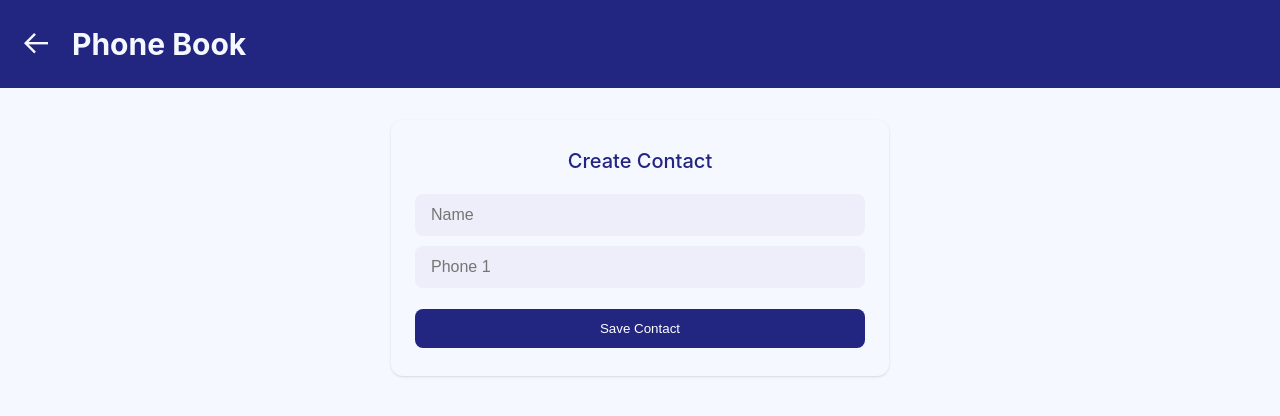
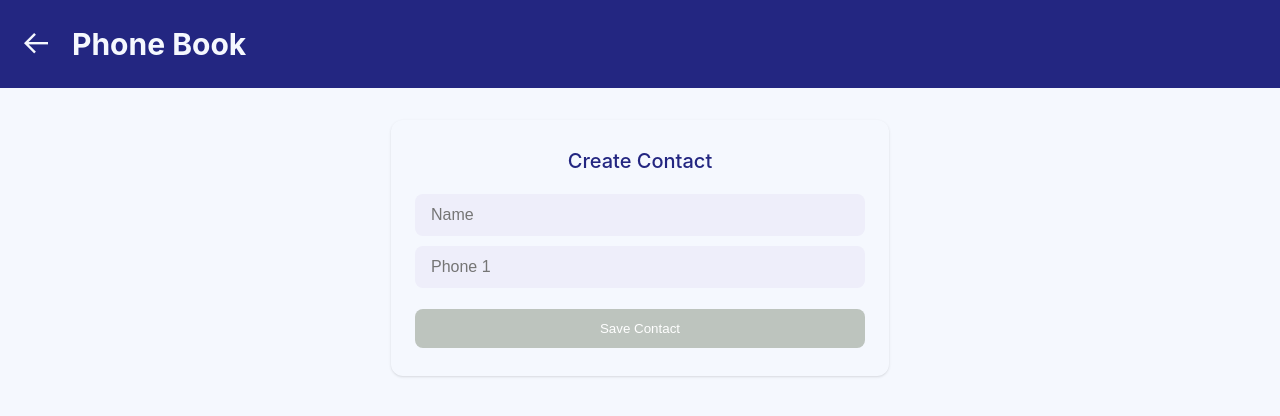
Before and after one commit to aynunnissa/kakaocall, a Next.js app: page /add-contact in a window 1280 px wide. Shown: the top 416 px of the page. Built offline with nearby package versions, Linux system fonts and the light colour scheme; no server answers.

Commit message:
feat: add loading state to forms

```diff
--- a/src/components/contact/ContactItem.tsx
+++ b/src/components/contact/ContactItem.tsx
@@ -10,10 +10,6 @@ const flexContainer = css({
   display: 'flex',
   alignItems: 'center',
   gap: theme.spacing.sm,
-});
-
-const contactContainer = css(flexContainer, {
-  justifyContent: 'space-between',
 });
 
 const gridContainer = css({
--- a/src/pages/add-contact.tsx
+++ b/src/pages/add-contact.tsx
@@ -7,39 +7,34 @@ import useInput from '@/hooks/use-input';
 import { useContact } from '@/store/context/contact-context';
 import { Types } from '@/store/action/action';
 import { useRouter } from 'next/router';
-import Link from 'next/link';
 import GET_CONTACT_LIST from '@/graphql/queries/GET_CONTACTS';
 import { theme } from '@theme';
 import Header from '@/components/layout/Header';
 import MainContainer from '@/components/layout/MainContainer';
 import Head from 'next/head';
+import SubmitButton from '@/components/shared/form/SubmitButton';
 
 const mainContainerStyle = css({
   display: 'flex',
   justifyContent: 'center',
-});
 
-const formContainerStyle = css({
+  '.contact-form': {
     width: '450px',
     maxWidth: '100%',
     marginTop: theme.spacing.lg,
     padding: `${theme.spacing.md} ${theme.spacing.lg}`,
     borderRadius: theme.shape.rounded.xl,
     boxShadow: theme.shadow.normal,
+  },
 
-  [theme.breakpoints.sm]: {
-    padding: `${theme.spacing.md} ${theme.spacing.xl}`,
-  },
-});
-
-const formTitleStyle = css({
+  '.form-title': {
     fontSize: theme.text.xl,
     fontWeight: 500,
     color: theme.palette.primary.main,
     textAlign: 'center',
-});
+  },
 
-const inputField = css({
+  '.form-input': {
     padding: `${theme.spacing.md} ${theme.spacing.lg}`,
     outline: 'none',
     border: 'none',
@@ -49,23 +44,19 @@ const inputField = css({
     margin: '5px 0px',
     boxSizing: 'border-box',
     fontSize: theme.text.md,
-});
+  },
 
-const errorTextStyle = css({
+  '.input-error': {
     color: theme.palette.error.main,
     marginTop: theme.spacing.xs,
     fontSize: theme.text.sm,
-});
+  },
 
-const submitButtonStyle = css({
-  border: 'none',
-  width: '100%',
-  margin: `${theme.spacing.lg} 0`,
-  padding: `${theme.spacing.md}`,
-  backgroundColor: theme.palette.primary.main,
-  color: theme.palette.common.white,
-  borderRadius: theme.shape.rounded.lg,
-  cursor: 'pointer',
+  [theme.breakpoints.sm]: {
+    '.contact-form': {
+      padding: `${theme.spacing.md} ${theme.spacing.xl}`,
+    },
+  },
 });
 
 /**
@@ -86,6 +77,7 @@ const AddContact = () => {
   const router = useRouter();
   const [phoneFields, setPhoneFields] = useState([{ number: '' }]);
   const [formError, setFormError] = useState('');
+  const [isSubmitting, setIsSubmitting] = useState(false);
 
   const [submitContact] = useMutation(addContact, {
     onCompleted({ insert_contact }) {
@@ -98,6 +90,8 @@ const AddContact = () => {
           },
         });
       }
+      setIsSubmitting(false);
+
       router.push('/');
     },
     onError(error) {
@@ -107,6 +101,7 @@ const AddContact = () => {
           'Another contact with the same phone number already exists'
         );
       }
+      setIsSubmitting(false);
     },
   });
 
@@ -126,8 +121,10 @@ const AddContact = () => {
 
   const formSubmissionHandler = (event: React.FormEvent) => {
     event.preventDefault();
+    setIsSubmitting(true);
 
     if (!enteredNameIsValid) {
+      setIsSubmitting(false);
       return;
     }
 
@@ -155,7 +152,10 @@ const AddContact = () => {
       }
     });
 
-    if (existingContact) return;
+    if (existingContact) {
+      setIsSubmitting(false);
+      return;
+    }
 
     const getExistingContact = getContactList({
       variables: {
@@ -171,8 +171,8 @@ const AddContact = () => {
       } else {
         submitContact({
           variables: {
-            first_name: firstName,
-            last_name: lastName,
+            first_name: firstName.trim(),
+            last_name: lastName.trim(),
             phones: phoneFields.filter(phone => phone.number),
           },
         });
@@ -195,24 +195,24 @@ const AddContact = () => {
         <Header />
         <MainContainer>
           <div css={mainContainerStyle}>
-            <div css={formContainerStyle}>
-              <h2 css={formTitleStyle}>Create Contact</h2>
+            <div className="contact-form">
+              <h2 className="form-title">Create Contact</h2>
               <form onSubmit={formSubmissionHandler}>
                 <div>
                   <input
                     type="text"
                     id="name"
-                    css={inputField}
+                    className="form-input"
                     onChange={nameChangedHandler}
                     onBlur={nameBlurHandler}
                     value={enteredName}
                     placeholder="Name"
                   />
                   {nameInputHasError && !enteredName && (
-                    <p css={errorTextStyle}>Name must not be empty</p>
+                    <p className="input-error">Name must not be empty</p>
                   )}
                   {nameInputHasError && enteredName && (
-                    <p css={errorTextStyle}>
+                    <p className="input-error">
                       Name should not contain any special characters.
                     </p>
                   )}
@@ -221,7 +221,7 @@ const AddContact = () => {
                       <input
                         key={`phoneInput-${ind}`}
                         id={`phoneInput-${ind}`}
-                        css={inputField}
+                        className="form-input"
                         onChange={e => handlePhoneField(e, ind)}
                         placeholder={`Phone ${ind + 1}`}
                         value={field.number}
@@ -229,17 +229,12 @@ const AddContact = () => {
                     );
                   })}
                 </div>
-                {formError && <p css={errorTextStyle}>{formError}</p>}
-
-                <div>
-                  <button
-                    css={submitButtonStyle}
-                    disabled={!enteredName}
-                    aria-label="Save Contact"
-                  >
-                    Save Contact
-                  </button>
-                </div>
+                {formError && <p className="input-error">{formError}</p>}
+                <SubmitButton
+                  text="Save Contact"
+                  isDisabled={!enteredNameIsValid}
+                  isSubmitting={isSubmitting}
+                />
               </form>
             </div>
           </div>
```
Also changed, not shown: src/pages/edit-contact/[pid].tsx (+19 -14 lines), 1 other file (tests, documents, lock files or other folders). Lines whose indentation alone changed are shown as unchanged.
